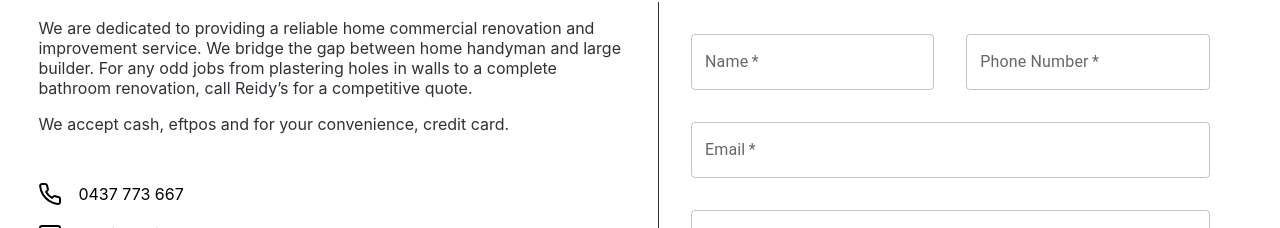
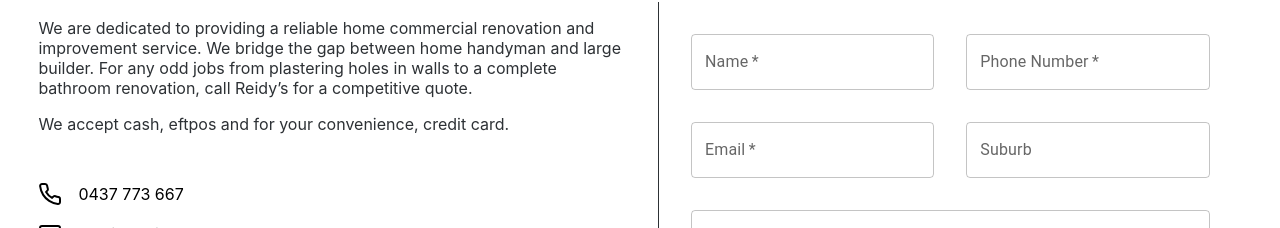
Before and after one commit to Prydeton/reidys-renos-repairs, a Next.js app: page /contact in a window 1280 px wide. Shown: the part 438-666 px from the top of the page. Built offline with nearby package versions, Linux system fonts and the light colour scheme.

Commit message:
Add suburb field and static site generation

```diff
--- a/pages/api/contact.ts
+++ b/pages/api/contact.ts
@@ -31,7 +31,7 @@
     return res.status(405).json({ success: false, error: 'Method not allowed' })
   }
 
-  const { name, phone, email, subject, message, recaptcha_token } = req.body as ContactApiRequestBody
+  const { name, phone, email, subject, message, suburb, recaptcha_token } = req.body as ContactApiRequestBody
 
   if (!name || !phone || !email || !subject || !message) {
     return res.status(400).json({ success: false, error: 'Missing required fields' })
@@ -67,6 +67,7 @@
 			<p><strong>Name:</strong> ${String(name)}</p>
 			<p><strong>Email:</strong> ${String(email)}</p>
 			<p><strong>Phone:</strong> ${String(phone)}</p>
+			${suburb ? `<p><strong>Suburb:</strong> ${String(suburb)}</p>` : ''}
 			<p><strong>Subject:</strong> ${String(subject)}</p>
 			<p><strong>Message:</strong></p>
 			<pre style="white-space:pre-wrap;font-family:inherit">${String(message)}</pre>
--- a/pages/contact/index.tsx
+++ b/pages/contact/index.tsx
@@ -16,7 +16,8 @@
   phone: string,
   email: string,
   subject: string,
-  message: string
+  message: string,
+  suburb?: string
 }
 
 const Contact = () => {
@@ -109,6 +110,7 @@
                 {...register('phone', { required: 'Phone number is required' })}
               />
             </div>
+            <div>
               <TextField
                 required
                 type={'email'}
@@ -116,6 +118,12 @@
                 label="Email"
                 {...register('email', { required: 'Email is required' })}
               />
+              <TextField
+                id="suburb"
+                label="Suburb"
+                {...register('suburb')}
+              />
+            </div>
             <TextField
               required
               id="subject"
--- a/types/contact.ts
+++ b/types/contact.ts
@@ -7,6 +7,7 @@
   email: string
   subject: string
   message: string
+  suburb?: string
 }
 
 export interface ContactApiRequestBody extends ContactFormData {
```
Also changed, not shown: pages/gallery/index.tsx (+7 -0 lines), pages/index.tsx (+7 -0 lines). Lines whose indentation alone changed are shown as unchanged.
